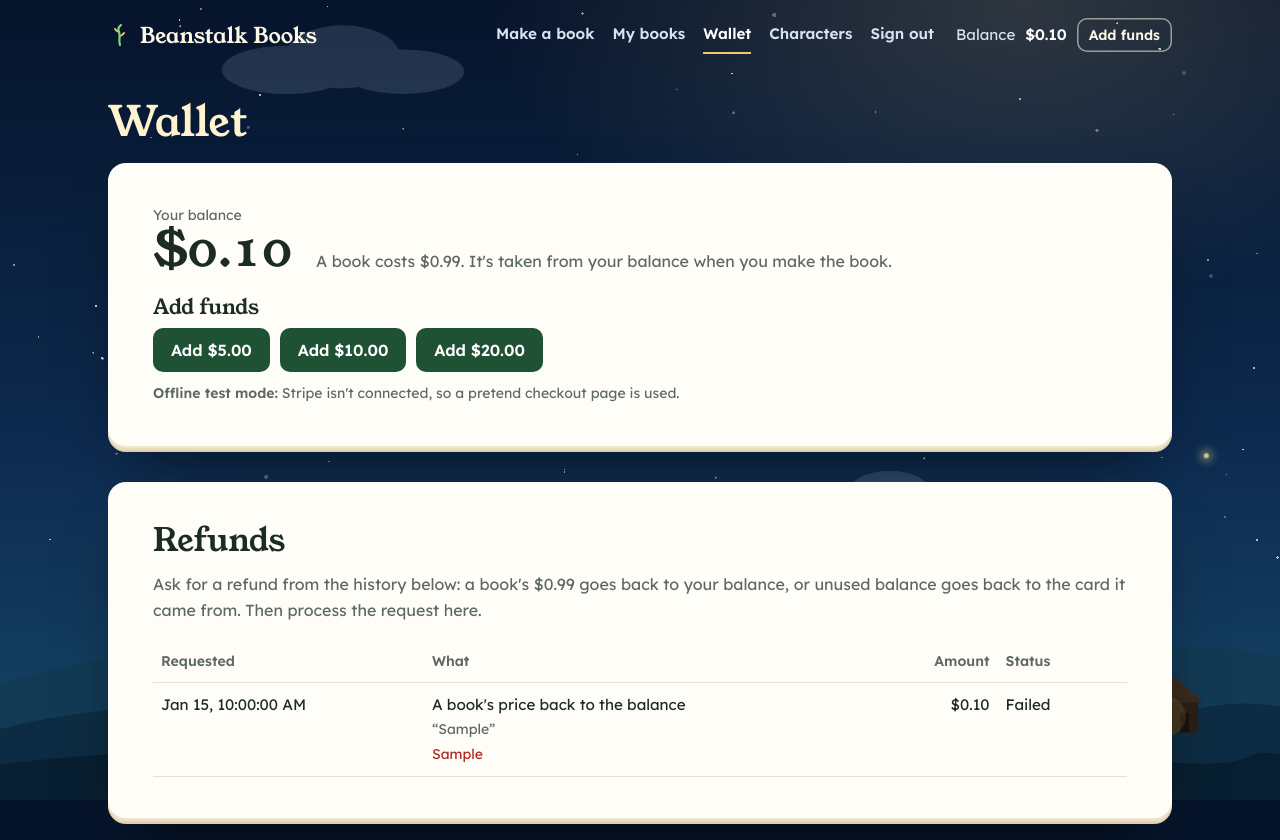
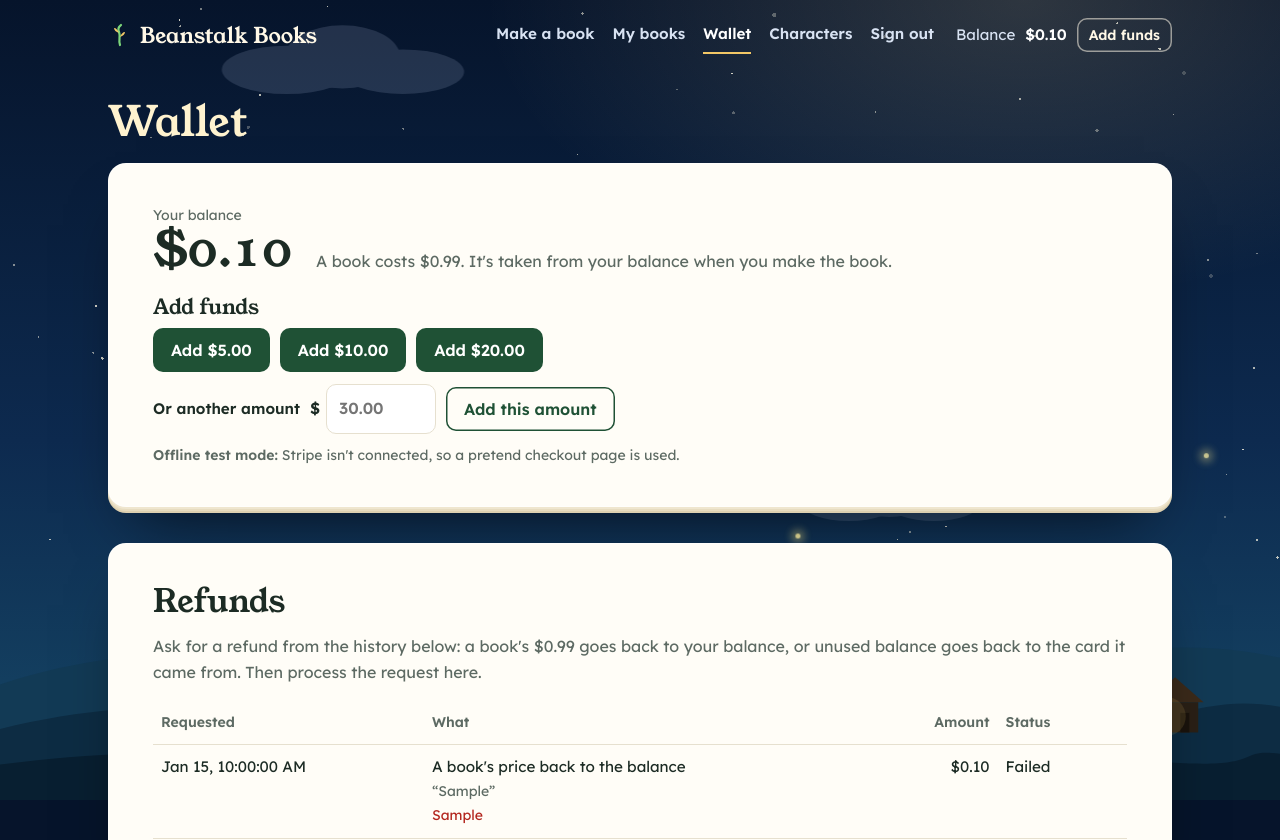
Before and after one commit to Starpilot25/beanstalk-actual, a Flask app: page /wallet in a window 1280 px wide. Shown: the top 840 px of the page. Run offline with Flask 3, Linux system fonts and the light colour scheme; the visitor is signed in with stand-in values (Sample User, id 1); tables that the repository leaves empty hold one stand-in row (values such as "Sample post"); some libraries are stand-ins or nearby versions.

Commit message:
Add custom amount aption added rfor wallety

```diff
--- a/app.py
+++ b/app.py
@@ -208,6 +208,8 @@ def wallet_page():
             bad = not got
         except Exception as e:
             note, bad = f"Couldn't confirm the payment with Stripe: {str(e)[:120]}", True
+    elif request.args.get("err"):
+        note, bad = request.args["err"][:160], True          # e.g. an amount outside $1-$200; escaped by Jinja
     elif request.args.get("cancelled"):
         note = "Payment cancelled. Nothing was charged."
     try:                                   # recover any paid checkout that wasn't credited
@@ -518,7 +520,14 @@ def wallet_api():
 def checkout():
     user = current_user()
     try:
-        amount = int(request.form.get("amount", "0"))
+        raw = (request.form.get("custom") or "").strip().lstrip("$").replace(",", "")
+        if raw:                                       # "Other amount" in dollars, e.g. 30 or 28.99
+            try:
+                amount = int(round(float(raw) * 100))
+            except ValueError:
+                raise ValueError("Type an amount in dollars, like 30 or 28.99.")
+        else:
+            amount = int(request.form.get("amount", "0"))
         url = billing.start_checkout(user, amount, request.host_url.rstrip("/"))
     except ValueError as e:
         return redirect(url_for("wallet_page", cancelled=1, err=str(e)))
--- a/billing.py
+++ b/billing.py
@@ -19,7 +19,8 @@ import time
 import db
 
 BOOK_PRICE = 99                      # cents
-AMOUNTS = (500, 1000, 2000)          # what "Add funds" offers, in cents
+AMOUNTS = (500, 1000, 2000)          # the quick "Add funds" buttons, in cents
+MIN_TOPUP, MAX_TOPUP = 100, 20000     # or any whole-cent amount from $1 to $200 (enough for a printed book)
 KEY = os.environ.get("STRIPE_SECRET_KEY", "")
 FAKE = os.environ.get("STRIPE_FAKE") == "1" or not KEY
 if KEY and not KEY.startswith(("sk_test_", "rk_test_")):
@@ -43,8 +44,8 @@ def money(cents):
 # Add funds
 # ---------------------------------------------------------------------------
 def start_checkout(user, amount_cents, base_url):
-    if amount_cents not in AMOUNTS:
-        raise ValueError("Pick one of the amounts shown.")
+    if not MIN_TOPUP <= amount_cents <= MAX_TOPUP:
+        raise ValueError(f"Add between {money(MIN_TOPUP)} and {money(MAX_TOPUP)}.")
     if FAKE:
         sid = "fake_cs_" + secrets.token_hex(8)
         _fake_sessions[sid] = {"user_id": user["id"], "amount": amount_cents, "paid": False}
--- a/lulu.py
+++ b/lulu.py
@@ -21,7 +21,8 @@ FAKE = os.environ.get("LULU_FAKE") == "1"
 # Checked against the sandbox: Lulu has no stapled book at this size, a paperback needs 32+ pages, and a hardcover
 # takes 24 or more, which is what a picture book is anyway.
 POD_PACKAGE = os.environ.get("LULU_POD_PACKAGE", "1100X0850FCSTDCW080CW444GXX")
-SHIPPING_LEVELS = {"MAIL": "Standard mail", "GROUND": "Ground", "EXPEDITED": "Expedited", "EXPRESS": "Express"}
+# What Lulu offers for this hardcover to US addresses (GROUND is refused for this product: checked in the sandbox).
+SHIPPING_LEVELS = {"MAIL": "Standard mail", "EXPEDITED": "Expedited", "EXPRESS": "Express"}
 
 _tok = {"value": None, "exp": 0}
 _lock = threading.Lock()
@@ -59,9 +60,9 @@ def _call(method, path, json=None):
 def cost(page_count, address, shipping_level):
     """Lulu's price for one copy shipped to address: {'print', 'shipping', 'fulfillment', 'tax', 'total'} in USD."""
     if FAKE:
-        ship = {"MAIL": 4.29, "GROUND": 7.99, "EXPEDITED": 12.49, "EXPRESS": 24.99}[shipping_level]
-        sub = 6.80 + ship + 0.75
-        return {"print": 6.80, "shipping": ship, "fulfillment": 0.75, "tax": round(sub * 0.08, 2),
+        ship = {"MAIL": 5.69, "EXPEDITED": 20.74, "EXPRESS": 35.74}[shipping_level]
+        sub = 12.50 + ship + 0.75
+        return {"print": 12.50, "shipping": ship, "fulfillment": 0.75, "tax": round(sub * 0.08, 2),
                 "total": round(sub * 1.08, 2), "currency": "USD", "raw": {}}
     d = _call("POST", "/print-job-cost-calculations/", {
         "line_items": [{"page_count": page_count, "pod_package_id": POD_PACKAGE, "quantity": 1}],
--- a/templates/index.html
+++ b/templates/index.html
@@ -283,7 +283,7 @@
         <div class="two">
           <div class="field"><label for="a_phone_number">Phone <span class="muted small">(for the carrier)</span></label><input id="a_phone_number" type="tel" autocomplete="tel"></div>
           <div class="field"><label for="shipLevel">Shipping</label><select id="shipLevel">
-            <option value="MAIL">Standard mail</option><option value="GROUND">Ground</option>
+            <option value="MAIL">Standard mail</option>
             <option value="EXPEDITED">Expedited</option><option value="EXPRESS">Express</option></select></div>
         </div>
         <button class="ghost" type="button" id="quoteBtn">Get the price</button></li>
--- a/templates/wallet.html
+++ b/templates/wallet.html
@@ -9,6 +9,9 @@
   .k-deposit{background:#e3f3e6;color:#1d5c2f} .k-book{background:#eef0fb;color:#2c3a7a}
   .k-book_refund,.k-card_refund,.k-reversal{background:#fff1d6;color:#7a4b00}
   .st-requested{color:#7a4b00;font-weight:600} .st-processed{color:var(--ok);font-weight:600} .st-failed{color:var(--red);font-weight:600}
+  .funds.custom{display:flex;gap:10px;flex-wrap:wrap;align-items:center}
+  .dollar{display:inline-flex;align-items:center;gap:6px;font-weight:600}
+  .dollar input{width:110px}
   .refform{display:flex;gap:8px;flex-wrap:wrap;margin-top:8px}
   .refform input{flex:1;min-width:160px}
   .costs{display:grid;grid-template-columns:repeat(auto-fit,minmax(170px,1fr));gap:12px;margin:12px 0}
@@ -29,6 +32,11 @@
     <h3 style="margin-top:22px">Add funds</h3>
     <form class="funds" method="post" action="/billing/checkout">
       {% for a in amounts %}<button name="amount" value="{{ a }}" type="submit">Add {{ money(a) }}</button>{% endfor %}
+    </form>
+    <form class="funds custom" method="post" action="/billing/checkout" style="margin-top:12px">
+      <label for="custom" style="margin:0;align-self:center">Or another amount</label>
+      <span class="dollar"><span aria-hidden="true">$</span><input type="text" id="custom" name="custom" inputmode="decimal" placeholder="30.00" maxlength="7" required pattern="\$?[0-9]{1,3}(\.[0-9]{1,2})?" title="An amount from $1 to $200"></span>
+      <button type="submit" class="ghost">Add this amount</button>
     </form>
     <p class="muted small" style="margin:10px 0 0">
       {% if fake_stripe %}<b>Offline test mode:</b> Stripe isn't connected, so a pretend checkout page is used.
```
